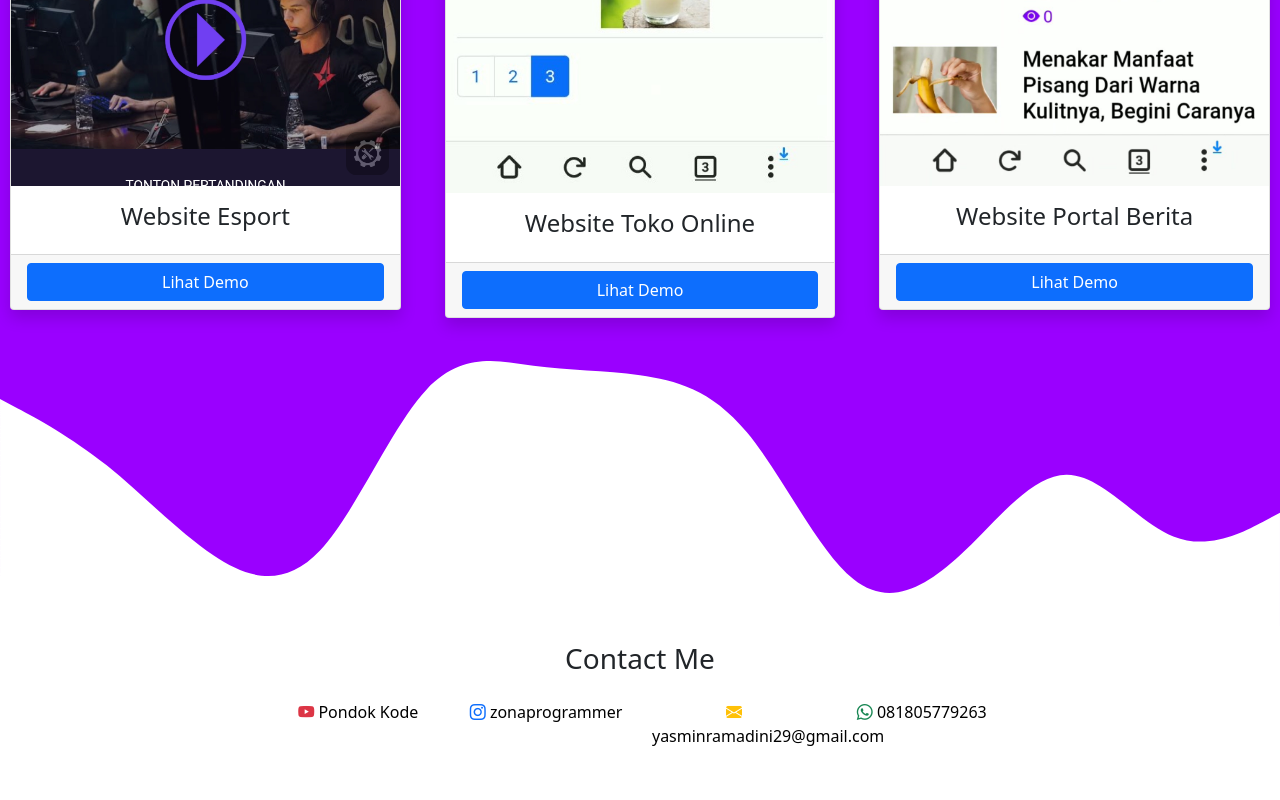
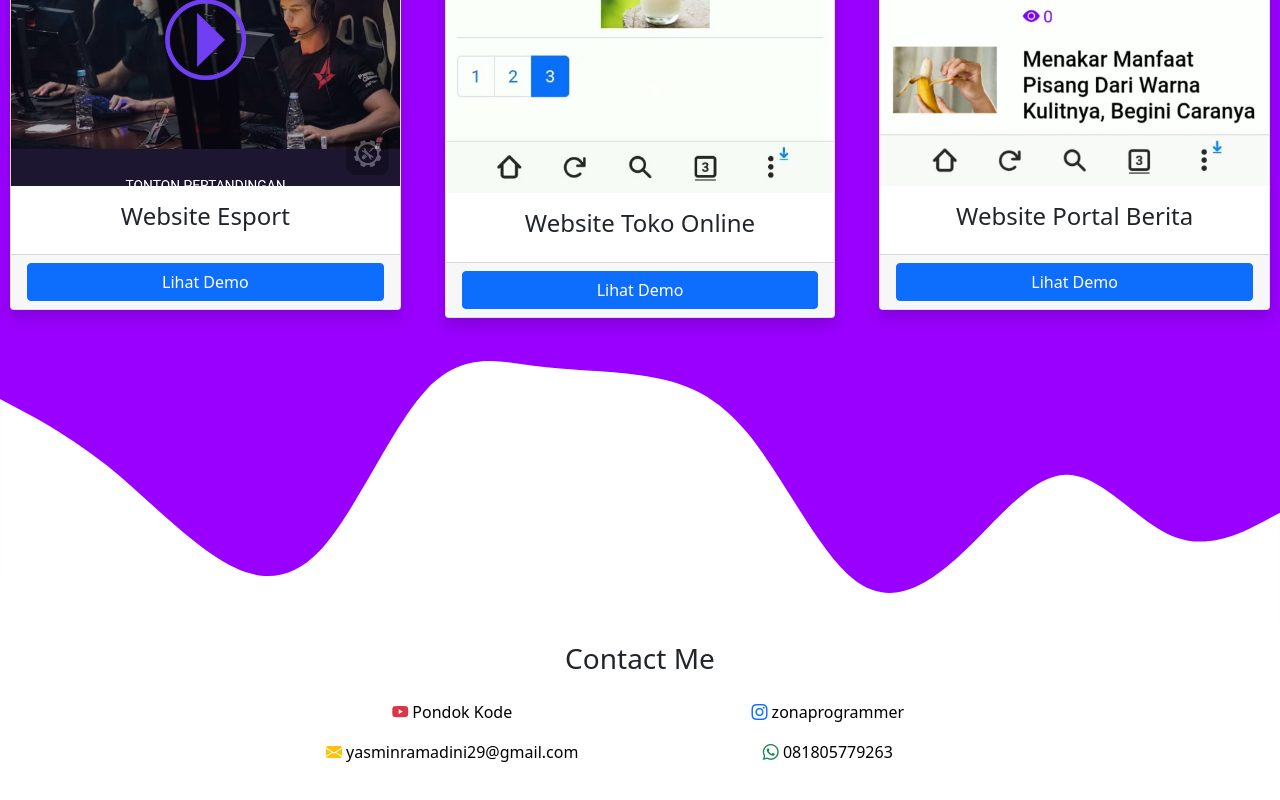
Before and after one commit to yrartz/my-portfolio, a plain HTML site: page index.html in a window 1280 px wide. Shown: the part 1522-2322 px from the top of the page. Drawn offline with nearby package versions, Linux system fonts and the light colour scheme.

Commit message:
Update index.html

```diff
--- a/index.html
+++ b/index.html
@@ -177,16 +177,16 @@
             <!-- contact -->
             <h3 class="text-center my-3">Contact Me</h3>
             <div class="row text-center" id="contact">
-                <div class="col-md-3 my-2">
+                <div class="col-md-6 my-2">
                     <i class="bi bi-youtube text-danger"></i> <a href="https://youtube.com/channel/UCF9xLFP8KdyJxB8O-LM7hNA" style="color:black; text-decoration:none">Pondok Kode</a>
                 </div>
-                <div class="col-md-3 my-2">
+                <div class="col-md-6 my-2">
                     <i class="bi bi-instagram text-primary"></i> <a href="https://www.instagram.com/zonaprogrammer" style="color:black; text-decoration:none">zonaprogrammer</a>
                 </div>
-                <div class="col-md-3 my-2">
+                <div class="col-md-6 my-2">
                     <i class="bi bi-envelope-fill text-warning"></i> <a href="mailto:yasminramadini29@gmail.com" style="color:black; text-decoration:none">yasminramadini29@gmail.com</a>
                 </div>
-                <div class="col-md-3 my-2">
+                <div class="col-md-6 my-2">
                     <i class="bi bi-whatsapp text-success"></i> <a href="https://wa.me/6281805779263" style="color:black; text-decoration:none">081805779263</a>
                 </div>
             </div>
```
